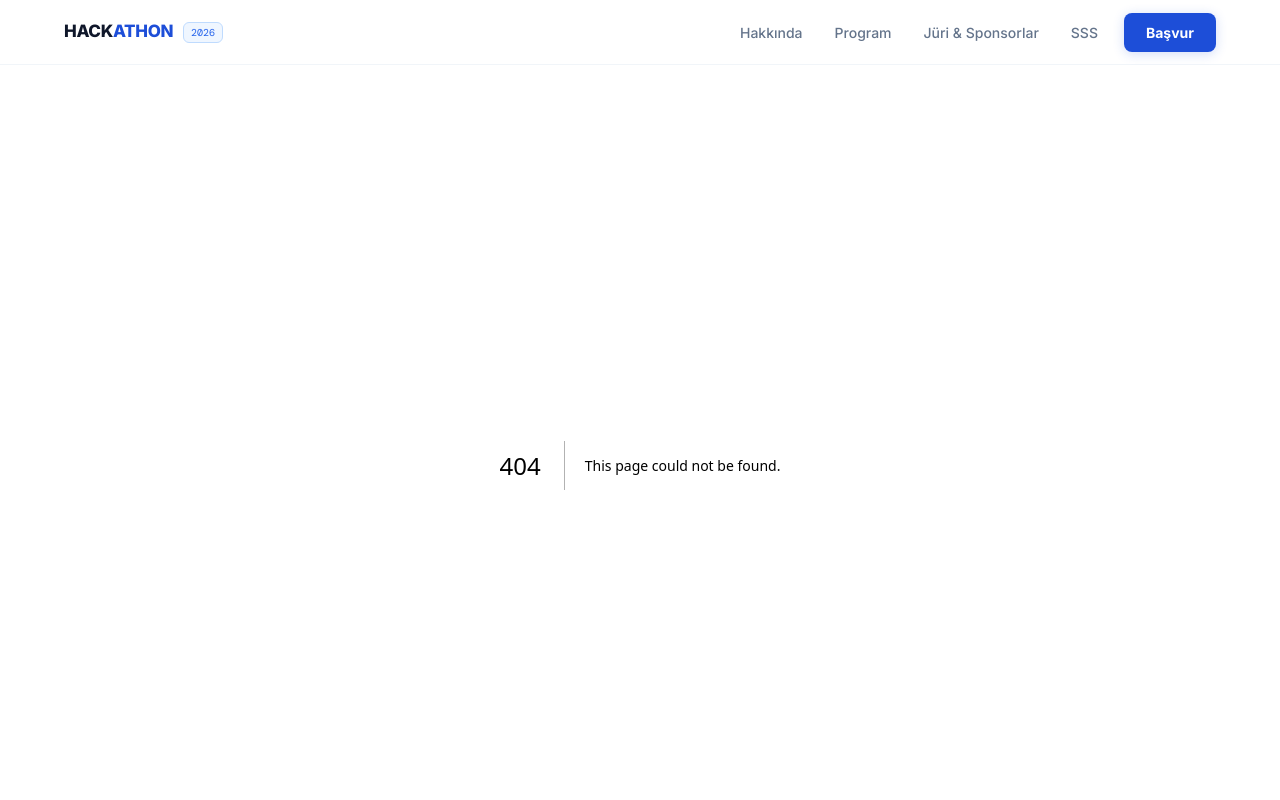
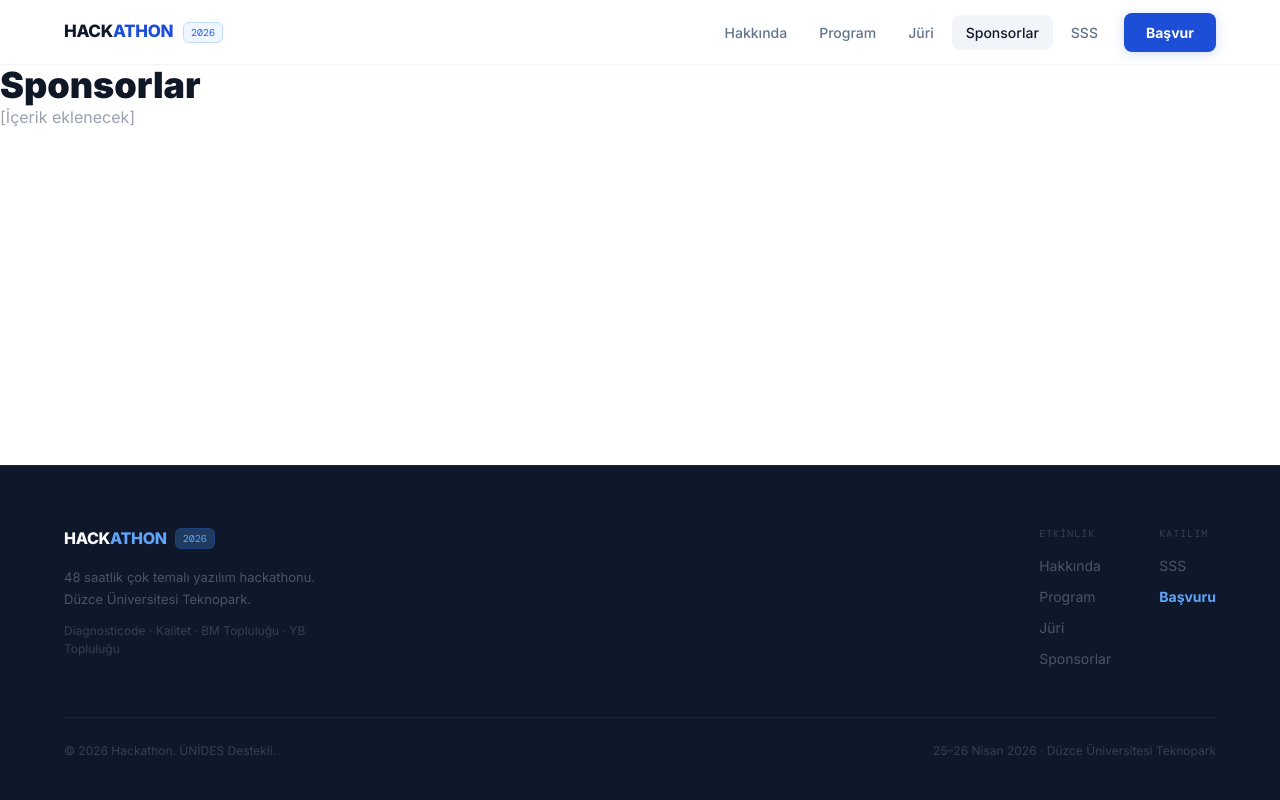
Before and after one commit to Fase2507/Mahserindortatlisi, a Next.js app: page /sponsorlar in a window 1280 px wide. Before the commit this address had no page. Shown: the top 800 px of the page. Built offline with nearby package versions, Linux system fonts and the light colour scheme.

Commit message:
feat: jüri ve sponsorlar sayfaları ayrıldı

```diff
--- a/src/app/juri/page.tsx
+++ b/src/app/juri/page.tsx
@@ -1,10 +1,10 @@
 // ─── src/app/juri/page.tsx ────────────────────────────────────────────────────
-// İçerik eklenecek: Jüri kartları (isim, kurum, uzmanlık, LinkedIn) + sponsorlar
+// İçerik eklenecek: Jüri kartları (isim, kurum, uzmanlık, LinkedIn)
 
 export default function JuriPage() {
   return (
     <div className="mx-auto max-w-6xl px-4 py-20">
-      <h1 className="text-4xl font-black text-gray-900 mb-4">Jüri & Sponsorlar</h1>
+      <h1 className="text-4xl font-black text-gray-900 mb-4">Jüri</h1>
       <p className="text-gray-400">[İçerik eklenecek]</p>
     </div>
   )
--- /dev/null
+++ b/src/app/sponsorlar/page.tsx
@@ -0,0 +1,11 @@
+// ─── src/app/sponsorlar/page.tsx ────────────────────────────────────────────────────
+// İçerik eklenecek: Sponsor kartları
+
+export default function SponsorlarPage() {
+  return (
+    <div className="mx-auto max-w-6xl px-4 py-20">
+      <h1 className="text-4xl font-black text-gray-900 mb-4">Sponsorlar</h1>
+      <p className="text-gray-400">[İçerik eklenecek]</p>
+    </div>
+  )
+}
--- a/src/components/Footer.tsx
+++ b/src/components/Footer.tsx
@@ -24,7 +24,7 @@ export default function Footer() {
           <nav style={{ display: "flex", gap: 48, flexWrap: "wrap" }}>
             <div style={{ display: "flex", flexDirection: "column", gap: 10 }}>
               <p style={{ fontFamily: "'DM Mono', monospace", fontSize: 10, color: "#334155", letterSpacing: "0.1em", textTransform: "uppercase", margin: "0 0 4px" }}>Etkinlik</p>
-              {[{ href: "/hakkinda", label: "Hakkında" }, { href: "/program", label: "Program" }, { href: "/juri", label: "Jüri & Sponsorlar" }].map(l => (
+              {[{ href: "/hakkinda", label: "Hakkında" }, { href: "/program", label: "Program" }, { href: "/juri", label: "Jüri" }, { href: "/sponsorlar", label: "Sponsorlar" }].map(l => (
                 <Link key={l.href} href={l.href} style={{ fontSize: 14, color: "#475569", textDecoration: "none" }}>{l.label}</Link>
               ))}
             </div>
--- a/src/components/Navbar.tsx
+++ b/src/components/Navbar.tsx
@@ -7,7 +7,8 @@ import { useState } from "react"
 const links = [
   { href: "/hakkinda", label: "Hakkında" },
   { href: "/program", label: "Program" },
-  { href: "/juri", label: "Jüri & Sponsorlar" },
+  { href: "/juri", label: "Jüri" },
+  { href: "/sponsorlar", label: "Sponsorlar" },
   { href: "/sss", label: "SSS" },
 ]
 
```
